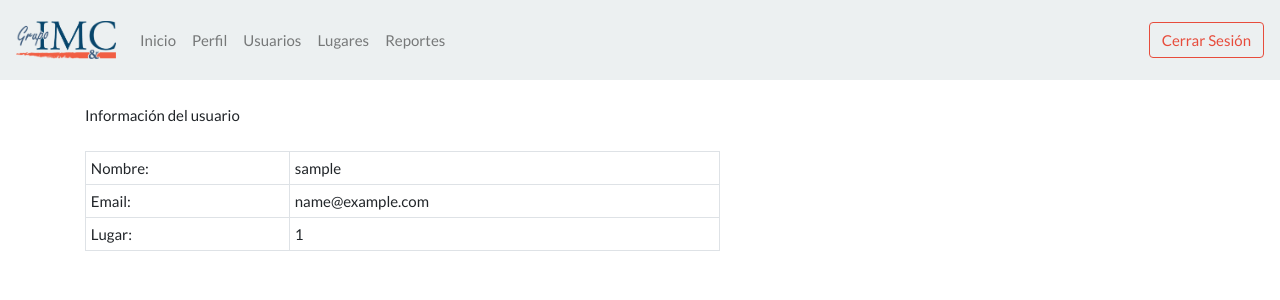
After one commit to kuroshailet/proyecto-pavo, a Flask app: page /profile in a window 1280 px wide. The commit adds this page. Shown: the top 300 px of the page. Run offline with Flask 2, Linux system fonts and the light colour scheme; the visitor is signed in with stand-in values (Sample User, id 1); tables that the repository leaves empty or names only in its code hold one stand-in row (values such as "Sample post"); some libraries are stand-ins or nearby versions.

Commit message:
commit 2

```diff
--- a/App.py
+++ b/App.py
@@ -20,6 +20,16 @@ def Index():
         cur.execute('SELECT * FROM registro ORDER BY id DESC LIMIT 5')
         data = cur.fetchall()
         return render_template('index.html', users = data)
+    else:
+        return redirect(url_for('Login'))
+
+@app.route('/profile')
+def Profile():
+    if 'email' in session:
+        cur = mysql.connection.cursor()
+        cur.execute('SELECT username FROM user WHERE email = "' + session['email'] + '" limit 1')
+        data = cur.fetchone()[0]
+        return render_template('profile.html', username = data)
     else:
         return redirect(url_for('Login'))
 
@@ -48,10 +58,13 @@ def Add():
 @app.route('/user')
 def UserIndex():
     if 'email' in session:
-        cur = mysql.connection.cursor()
-        cur.execute('SELECT * FROM user')
-        data = cur.fetchall()
-        return render_template('index-user.html', users = data)
+        if session['role'] == 'Administrador':
+            cur = mysql.connection.cursor()
+            cur.execute('SELECT * FROM user')
+            data = cur.fetchall()
+            return render_template('index-user.html', users = data)
+        else:
+            return redirect(url_for('Index'))
     else:
         return redirect(url_for('Login'))
 
@@ -111,10 +124,13 @@ def UserDelete(id):
 @app.route('/place')
 def PlaceIndex():
     if 'email' in session:
-        cur = mysql.connection.cursor()
-        cur.execute('SELECT * FROM place')
-        data = cur.fetchall()
-        return render_template('index-place.html', places = data)
+        if session['role'] == 'Administrador':
+            cur = mysql.connection.cursor()
+            cur.execute('SELECT * FROM place')
+            data = cur.fetchall()
+            return render_template('index-place.html', places = data)
+        else:
+            return redirect(url_for('Index'))
     else:
         return redirect(url_for('Login'))
 
@@ -177,8 +193,9 @@ def Login():
 @app.route('/logout')
 def Logout():
     if 'email' in session:
-        session.pop('email')
-        session.pop('place')
+        session.pop('email', None)
+        session.pop('place', None)
+        session.pop('role', None)
     return redirect(url_for('Login'))
 
 @app.route('/login/auth', methods=['POST'])
@@ -188,14 +205,18 @@ def UserAuth():
         password = request.form['password']
         place = request.form['place']
         cur = mysql.connection.cursor()
-        cur.execute('SELECT password role FROM user WHERE email = "' + email + '" limit 1')
+        cur.execute('SELECT password FROM user WHERE email = "' + email + '" limit 1')
         count = cur.rowcount
         if count > 0:
             data = cur.fetchone()[0]
             verif = check_password_hash(data,password)
             if verif:
+                cur.execute('SELECT role FROM user WHERE email = "' + email + '" limit 1')
+                role = cur.fetchone()[0]
                 session['email'] = email
                 session['place'] = place
+                session['role'] = role
+
             else:
                 flash('El correo o la contraseña son incorrectos.','error')
         else:
@@ -203,4 +224,4 @@ def UserAuth():
     return redirect(url_for('Index'))
 
 if __name__ == '__main__':
-    app.run(debug = False)
+    app.run(debug = True)
--- a/templates/edit-user.html
+++ b/templates/edit-user.html
@@ -26,6 +26,7 @@
                     <div class="input-group mb-3">
                         <select class="custom-select" id="inputGroupSelect01" name="role">
                           <option value="Standard">Standard</option>
+                          <option value="Colaborador">Colaborador</option>
                           <option value="Administrador">Administrador</option>
                         </select>
                     </div>
--- a/templates/index-user.html
+++ b/templates/index-user.html
@@ -48,6 +48,7 @@
                     <div class="input-group mb-3">
                         <select class="custom-select" id="inputGroupSelect01" name="role">
                           <option value="Standard">Standard</option>
+                          <option value="Colaborador">Colaborador</option>
                           <option value="Administrador">Administrador</option>
                         </select>
                     </div>
--- a/templates/index.html
+++ b/templates/index.html
@@ -73,7 +73,7 @@
         <div class="col-md-8 pt-md-5">
                 <div class="form-group">
                         <label>Últimos usuarios registrados.</label>
-                    </div>
+                </div>
             <table class="table table-striped table-bordered bg-white table-sm">
                 <thead>
                     <tr>
--- a/templates/layout.html
+++ b/templates/layout.html
@@ -26,12 +26,24 @@
               <a class="nav-link" href="/">Inicio</a>
             </li>
             <li class="nav-item">
-              <a class="nav-link" href="/user">Usuarios</a>
+              <a class="nav-link" href="/profile">Perfil</a>
             </li>
-            <li class="nav-item">
-                <a class="nav-link" href="/place">Lugares</a>
+            {% if session['role'] == 'Administrador' %}
+              <li class="nav-item">
+                <a class="nav-link" href="/user">Usuarios</a>
               </li>
-
+              <li class="nav-item">
+                  <a class="nav-link" href="/place">Lugares</a>
+              </li>
+              <li class="nav-item">
+                <a class="nav-link" href="/">Reportes</a>
+              </li>
+            {% endif %}
+            {% if  session['role'] == 'Colaborador' %}
+              <li class="nav-item">
+                <a class="nav-link" href="/">Reportes</a>
+              </li>
+            {% endif %}
           </ul>
           <form class="form-inline my-2 my-lg-0">
 
--- /dev/null
+++ b/templates/profile.html
@@ -0,0 +1,28 @@
+{% extends 'layout.html' %}
+
+
+{% block body %}
+
+    <div class="row">
+        <div class="col-md-7">
+            <table class="table table-bordered bg-white table-sm">
+                    <div class="form-group">
+                            <label>Información del usuario</label>
+                    </div>
+                    <tr>
+                        <td>Nombre: </td>
+                        <td>{{username}}</td>
+                    </tr>
+                    <tr>
+                        <td>Email: </td>
+                        <td>{{ session['email'] }}</td>
+                    </tr>
+                    <tr>
+                        <td>Lugar: </td>
+                        <td>{{ session['place'] }}</td>
+                    </tr>
+            </table>
+        </div>
+    </div>
+
+{% endblock %}
```
